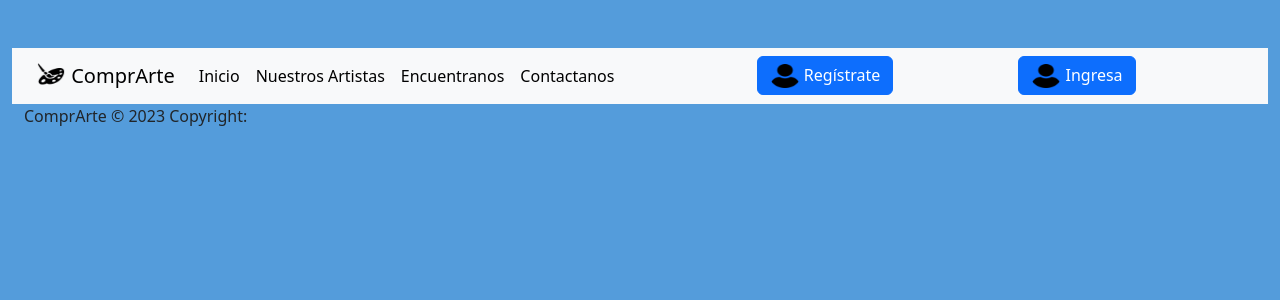
After one commit to Veluxian/Comprarte, a Django app: page /cliente/base in a window 1280 px wide. The commit adds this page. Shown: the top 300 px of the page. Run offline with Django 4.2, Linux system fonts and the light colour scheme.

Commit message:
Actualizacion Anaeli

```diff
--- /dev/null
+++ b/cliente/Templates/cliente/base.html
@@ -0,0 +1,76 @@
+{% load static %}
+<!DOCTYPE html>
+<html lang="en">
+  <head>
+    <meta charset="UTF-8">
+    <meta http-equiv="X-UA-Compatible" content="IE=edge">
+    <meta name="viewport" content="width=device-width, initial-scale=1.0">
+    <link rel="stylesheet" href="{% static 'CSS/main.css' %}">
+    <link rel="stylesheet" href="{% static 'CSS/obras.css' %}">
+    <link href="https://cdn.jsdelivr.net/npm/bootstrap@5.3.0-alpha2/dist/css/bootstrap.min.css" rel="stylesheet" integrity="sha384-aFq/bzH65dt+w6FI2ooMVUpc+21e0SRygnTpmBvdBgSdnuTN7QbdgL+OapgHtvPp" crossorigin="anonymous">
+    <script src="https://cdn.jsdelivr.net/npm/@popperjs/core@2.11.6/dist/umd/popper.min.js" integrity="sha384-oBqDVmMz9ATKxIep9tiCxS/Z9fNfEXiDAYTujMAeBAsjFuCZSmKbSSUnQlmh/jp3" crossorigin="anonymous"></script>
+    <script src="https://cdn.jsdelivr.net/npm/bootstrap@5.3.0-alpha2/dist/js/bootstrap.bundle.min.js" integrity="sha384-qKXV1j0HvMUeCBQ+QVp7JcfGl760yU08IQ+GpUo5hlbpg51QRiuqHAJz8+BrxE/N" crossorigin="anonymous"></script>
+    <title>ComprArte</title>
+  </head>
+
+  <body class="container-fluid obras">
+    <header class="container-fluid mt-5">
+      <div class="row bg-body-tertiary">
+        <div class="col-7">
+          {% block navbar%}
+          <!-- Navbar que utilizaremos-->
+          <nav class="navbar navbar-expand-lg bg-body-tertiary">
+            <div class="container-fluid">
+              <a class="navbar-brand" href="{% url 'main' %}">
+                <img src="{% static 'Images/arte logo.png' %}" alt="Logo" width="30" height="24" class="d-inline-block align-text-top">
+                  ComprArte
+              </a>
+              <button class="navbar-toggler" type="button" data-bs-toggle="collapse" data-bs-target="#navbarNav" aria-controls="navbarNav" aria-expanded="false" aria-label="Toggle navigation">
+                <span class="navbar-toggler-icon"></span>
+              </button>
+              <div class="collapse navbar-collapse" id="navbarNav">
+                <ul class="navbar-nav">
+                  <li class="nav-item">
+                    <a class="nav-link active" aria-current="page" href="{% url 'main' %}">Inicio</a>
+                  </li>
+                  <li class="nav-item">
+                    <a class="nav-link active" href="#">Nuestros Artistas</a>
+                  </li>
+                  <li class="nav-item">
+                    <a class="nav-link active" href="#">Encuentranos</a>
+                  </li>
+                  <li class="nav-item">
+                    <a class="nav-link active" href="#">Contactanos</a>
+                  </li>
+                </ul>
+              </div>
+            </div>
+        </nav>
+      </div>
+      <!-- nuevo boton de registrarse-->
+      <div class="col mt-2">
+        <a class="btn btn-primary" href="{% url 'registro' %}" role="button">
+          <img src="{% static 'Images/usuario.png' %}" alt="Logo" width="30" height="24" class="d-inline-block align-text-top">
+            Regístrate
+        </a>
+      </div>
+      <!-- nuevo boton de ingresa-->
+      <div class="col mt-2">
+        <a class="btn btn-primary" href="{% url 'login2' %}" role="button">
+          <img src="{% static 'Images/usuario.png' %}" alt="Logo" width="30" height="24" class="d-inline-block align-text-top">
+            Ingresa
+          </a>
+      </div>
+    </header>
+    {% endblock navbar%}
+
+    {% block footer%}
+      <div class="container-fluid">
+        <footer class=class="container-fluid mt-5">
+            ComprArte © 2023 Copyright:
+        </footer>
+      </div>
+    {% endblock footer%}
+
+  </body>
+</html>
--- a/cliente/forms.py
+++ b/cliente/forms.py
@@ -1,10 +1,10 @@
 from django import forms
-from django.contrib.auth.models import cliente
+from django.contrib.auth.models import User
 from .models import Obras
 
 class clienteFormulario(forms.ModelForm):
     class Meta:
-        model = cliente
+        model = User
         fields = ["first_name","last_name","email",]
         labels = {'first_name':'Nombre',
                   'last_name':'Apellido',
--- a/cliente/models.py
+++ b/cliente/models.py
@@ -1,6 +1,6 @@
 from django.db import models
 from django.contrib.auth import get_user_model
-cliente=get_user_model()
+User=get_user_model()
 
 # Create your models here.
 class Estado(models.Model):
@@ -15,7 +15,7 @@ class Obras(models.Model):
     Obras = models.CharField(max_length=255)
     descripcion = models.TextField(default="")
     imagen = models.ImageField(upload_to='img/')
-    idUsuario = models.ForeignKey(cliente,on_delete=models.CASCADE)
+    idUsuario = models.ForeignKey(User,on_delete=models.CASCADE)
     estado = models.ForeignKey('Estado', on_delete=models.CASCADE,default=1)
 
     def __str__(self):
--- a/cliente/urls.py
+++ b/cliente/urls.py
@@ -9,6 +9,8 @@ urlpatterns = [
     path('miguelangel', views.miguelangel , name='miguelangel'),
     path('pablopicasso', views.pablopicasso , name='pablopicasso'),
     path('vicentvangogh', views.vicentvangogh , name='vicentvangogh'),
+
     path('artista', views.artista , name='artista'),
-    path('Obras', views.Obras , name='Obras'),
+    path('obras', views.obras , name='obras'),
+    path('base', views.base , name='base'),
 ]
--- a/cliente/views.py
+++ b/cliente/views.py
@@ -1,9 +1,17 @@
-from django.shortcuts import render
+from django.shortcuts import render, redirect
+from django.contrib.auth import authenticate,login,logout
+from django.contrib.auth.forms import UserCreationForm,UserChangeForm
+from django.contrib.auth.models import User
+from .forms import clienteFormulario,ObrasFormulario
+from django.contrib.auth.decorators import login_required
+from .models import Obras,Estado
 
 # Create your views here.
 
 def main(request):
     context={}
+    if request.user.is_autenticated :
+        context["username"] = request.user.username
     return render(request, 'cliente/main.html', context)
 
 def login(request):
@@ -33,3 +41,11 @@ def vicentvangogh(request):
 def artista(request):
     context={}
     return render(request, 'cliente/artista.html', context)
+
+def obras(request):
+    context={}
+    return render(request, 'cliente/obras.html', context)
+
+def base(request):
+    context={}
+    return render(request, 'cliente/base.html', context)
```
Also changed, not shown: cliente/Templates/cliente/main.html (+3 -70 lines), cliente/Templates/cliente/agregarObra.html (added), cliente/Templates/cliente/listaObra.html (added), cliente/migrations/0001_initial.py (added), db.sqlite3.
